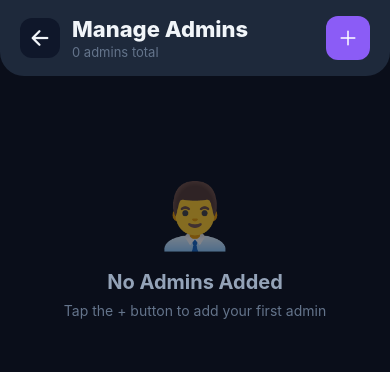
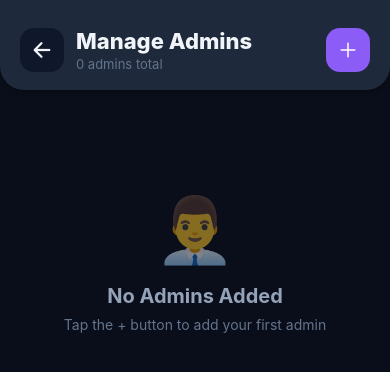
Before and after one commit to BuildingProjects/CampusGatePass, a React Native app in the folder client/: screen /ManageAdminScreen in a window 390 px wide. Shown: the top 372 px of the page. Built offline with nearby package versions, Linux system fonts and the light colour scheme.

Commit message:
fixed styling

```diff
--- a/client/Screen/ManageAdminScreen.js
+++ b/client/Screen/ManageAdminScreen.js
@@ -15,6 +15,7 @@ import {
   Keyboard,
   Platform,
   ActivityIndicator,
+  StatusBar,
 } from "react-native";
 import AsyncStorage from "@react-native-async-storage/async-storage";
 import { API_BASE_URL } from "@env";
@@ -237,7 +238,7 @@ export default function ManageAdminScreen({ navigation }) {
   if (loading) {
     return (
       <View style={styles.center}>
-        <ActivityIndicator size='large' color='#8B5CF6' />
+        <ActivityIndicator size="large" color="#8B5CF6" />
         <Text style={styles.loadingText}>Loading admins...</Text>
       </View>
     );
@@ -246,14 +247,13 @@ export default function ManageAdminScreen({ navigation }) {
   return (
     <SafeAreaView style={styles.safeArea}>
       <View style={styles.screen}>
-
         {/* Header */}
         <View style={styles.header}>
           <Pressable
             style={styles.backButton}
             onPress={() => navigation.goBack()}
           >
-            <Ionicons name='arrow-back' size={24} color='#F1F5F9' />
+            <Ionicons name="arrow-back" size={24} color="#F1F5F9" />
           </Pressable>
           <View style={styles.headerTextContainer}>
             <Text style={styles.headerTitle}>Manage Admins</Text>
@@ -262,7 +262,7 @@ export default function ManageAdminScreen({ navigation }) {
             </Text>
           </View>
           <Pressable style={styles.addButton} onPress={openAddModal}>
-            <Ionicons name='add' size={24} color='#FFF' />
+            <Ionicons name="add" size={24} color="#FFF" />
           </Pressable>
         </View>
 
@@ -304,7 +304,7 @@ export default function ManageAdminScreen({ navigation }) {
         </ScrollView>
 
         {/* Add Admin Modal */}
-        <Modal visible={modalVisible} animationType='slide' transparent>
+        <Modal visible={modalVisible} animationType="slide" transparent>
           <View style={styles.modalOverlay}>
             <KeyboardAvoidingView
               behavior={Platform.OS === "ios" ? "padding" : "height"}
@@ -315,7 +315,7 @@ export default function ManageAdminScreen({ navigation }) {
                   <View style={styles.modalHeader}>
                     <Text style={styles.modalTitle}>Add New Admin</Text>
                     <Pressable onPress={() => setModalVisible(false)}>
-                      <Ionicons name='close' size={24} color='#94A3B8' />
+                      <Ionicons name="close" size={24} color="#94A3B8" />
                     </Pressable>
                   </View>
 
@@ -324,8 +324,8 @@ export default function ManageAdminScreen({ navigation }) {
                       <Text style={styles.inputLabel}>Full Name *</Text>
                       <TextInput
                         style={styles.input}
-                        placeholder='Enter admin name'
-                        placeholderTextColor='#64748B'
+                        placeholder="Enter admin name"
+                        placeholderTextColor="#64748B"
                         value={formData.name}
                         onChangeText={(text) =>
                           setFormData({ ...formData, name: text })
@@ -337,14 +337,14 @@ export default function ManageAdminScreen({ navigation }) {
                       <Text style={styles.inputLabel}>Email *</Text>
                       <TextInput
                         style={styles.input}
-                        placeholder='admin@example.com'
-                        placeholderTextColor='#64748B'
+                        placeholder="admin@example.com"
+                        placeholderTextColor="#64748B"
                         value={formData.email}
                         onChangeText={(text) =>
                           setFormData({ ...formData, email: text })
                         }
-                        keyboardType='email-address'
-                        autoCapitalize='none'
+                        keyboardType="email-address"
+                        autoCapitalize="none"
                       />
                     </View>
 
@@ -352,13 +352,13 @@ export default function ManageAdminScreen({ navigation }) {
                       <Text style={styles.inputLabel}>Employee ID *</Text>
                       <TextInput
                         style={styles.input}
-                        placeholder='Enter unique employee ID'
-                        placeholderTextColor='#64748B'
+                        placeholder="Enter unique employee ID"
+                        placeholderTextColor="#64748B"
                         value={formData.employeeId}
                         onChangeText={(text) =>
                           setFormData({ ...formData, employeeId: text })
                         }
-                        autoCapitalize='characters'
+                        autoCapitalize="characters"
                       />
                     </View>
 
@@ -366,8 +366,8 @@ export default function ManageAdminScreen({ navigation }) {
                       <Text style={styles.inputLabel}>Password *</Text>
                       <TextInput
                         style={styles.input}
-                        placeholder='Enter password'
-                        placeholderTextColor='#64748B'
+                        placeholder="Enter password"
+                        placeholderTextColor="#64748B"
                         value={formData.password}
                         onChangeText={(text) =>
                           setFormData({ ...formData, password: text })
@@ -421,22 +421,27 @@ const styles = StyleSheet.create({
     fontSize: 15,
   },
 
-  // ----- HEADER -----
+  // ----- ✅ UNIFIED HEADER -----
   header: {
     flexDirection: "row",
     alignItems: "center",
     justifyContent: "space-between",
     paddingHorizontal: 20,
-    paddingVertical: 16,
+    paddingVertical: 18,
     backgroundColor: "#1E293B",
     borderBottomLeftRadius: 24,
     borderBottomRightRadius: 24,
-    elevation: 4,
+    elevation: 5,
+    shadowColor: "#000",
+    shadowOffset: { width: 0, height: 3 },
+    shadowOpacity: 0.2,
+    shadowRadius: 5,
+    paddingTop: Platform.OS === "android" ? StatusBar.currentHeight + 12 : 28,
   },
   backButton: {
-    width: 40,
-    height: 40,
-    borderRadius: 12,
+    width: 44,
+    height: 44,
+    borderRadius: 14,
     backgroundColor: "#0F172A",
     justifyContent: "center",
     alignItems: "center",
@@ -458,7 +463,7 @@ const styles = StyleSheet.create({
   addButton: {
     width: 44,
     height: 44,
-    borderRadius: 12,
+    borderRadius: 14,
     backgroundColor: "#8B5CF6",
     justifyContent: "center",
     alignItems: "center",
@@ -471,6 +476,7 @@ const styles = StyleSheet.create({
   },
   scrollContent: {
     padding: 20,
+    paddingBottom: 100,
   },
   emptyState: {
     alignItems: "center",
--- a/client/Screen/ViewLogsScreen.js
+++ b/client/Screen/ViewLogsScreen.js
@@ -13,6 +13,7 @@ import {
   Keyboard,
   Platform,
   Pressable,
+  StatusBar,
 } from "react-native";
 import AsyncStorage from "@react-native-async-storage/async-storage";
 import { API_BASE_URL } from "@env";
@@ -31,13 +32,10 @@ export default function ViewLogsScreen({ navigation }) {
 
       const response = await fetch(`${API_BASE_URL}/api/log/getalllogs`, {
         method: "GET",
-        headers: {
-          Authorization: `Bearer ${token}`,
-        },
+        headers: { Authorization: `Bearer ${token}` },
       });
 
       const text = await response.text();
-      console.log("🧾 Raw Response (All Logs):", text);
       const data = JSON.parse(text);
 
       if (!response.ok || !data.success) {
@@ -55,7 +53,7 @@ export default function ViewLogsScreen({ navigation }) {
     }
   };
 
-  // ✅ Fetch logs for a specific roll number (GET with query param)
+  // ✅ Fetch logs for a specific roll number
   const searchLogs = async () => {
     try {
       if (searchQuery.trim() === "") {
@@ -72,14 +70,11 @@ export default function ViewLogsScreen({ navigation }) {
         )}`,
         {
           method: "GET",
-          headers: {
-            Authorization: `Bearer ${token}`,
-          },
+          headers: { Authorization: `Bearer ${token}` },
         }
       );
 
       const text = await response.text();
-      console.log("🧾 Raw Response (Search Logs):", text);
       const data = JSON.parse(text);
 
       if (!response.ok || !data.success) {
@@ -130,38 +125,36 @@ export default function ViewLogsScreen({ navigation }) {
 
   return (
     <SafeAreaView style={styles.safeArea}>
+      <StatusBar
+        translucent
+        backgroundColor="transparent"
+        barStyle="light-content"
+      />
       <View style={styles.container}>
-        {/* Header */}
-        {/* <View style={styles.headerRow}>
-          <TouchableOpacity onPress={() => navigation.goBack()}>
-            <Ionicons name="arrow-back" size={26} color="#F1F5F9" />
-          </TouchableOpacity>
-          <Text style={styles.title}>All Logs</Text>
-          <View style={{ width: 26 }} />
-        </View>  */}
+        {/* ✅ Header */}
         <View style={styles.header}>
           <Pressable
             style={styles.backButton}
             onPress={() => navigation.goBack()}
           >
-            <Ionicons name='arrow-back' size={24} color='#F1F5F9' />
+            <Ionicons name="arrow-back" size={24} color="#F1F5F9" />
           </Pressable>
           <View style={styles.headerTextContainer}>
-            <Text style={styles.title}>All Logs</Text>
+            <Text style={styles.headerTitle}>All Logs</Text>
           </View>
         </View>
 
         {/* Search Bar */}
         <View style={styles.searchContainer}>
-          <Ionicons name='search-outline' size={20} color='#94A3B8' />
+          <Ionicons name="search-outline" size={20} color="#94A3B8" />
           <TextInput
             style={styles.searchInput}
-            placeholder='Search by Roll Number...'
-            placeholderTextColor='#94A3B8'
+            placeholder="Search by Roll Number..."
+            placeholderTextColor="#94A3B8"
             value={searchQuery}
             onChangeText={setSearchQuery}
             onSubmitEditing={handleSearch}
-            returnKeyType='search'
+            returnKeyType="search"
           />
           {searchQuery !== "" && (
             <TouchableOpacity
@@ -170,7 +163,7 @@ export default function ViewLogsScreen({ navigation }) {
                 fetchAllLogs();
               }}
             >
-              <Ionicons name='close-circle' size={20} color='#64748B' />
+              <Ionicons name="close-circle" size={20} color="#64748B" />
             </TouchableOpacity>
           )}
         </View>
@@ -178,12 +171,12 @@ export default function ViewLogsScreen({ navigation }) {
         {/* Logs List */}
         {loading ? (
           <View style={styles.center}>
-            <ActivityIndicator size='large' color='#3B82F6' />
+            <ActivityIndicator size="large" color="#3B82F6" />
             <Text style={styles.loadingText}>Fetching logs...</Text>
           </View>
         ) : logs.length === 0 ? (
           <View style={styles.center}>
-            <Ionicons name='document-text-outline' size={48} color='#475569' />
+            <Ionicons name="document-text-outline" size={48} color="#475569" />
             <Text style={styles.noLogsText}>No logs found</Text>
           </View>
         ) : (
@@ -206,23 +199,59 @@ const styles = StyleSheet.create({
   },
   container: {
     flex: 1,
-    // paddingHorizontal: 20,
-    // paddingTop: 20,
     backgroundColor: "#0A0E1A",
   },
-  headerRow: {
+
+  // ----- ✅ UNIFIED HEADER -----
+  header: {
     flexDirection: "row",
     alignItems: "center",
     justifyContent: "space-between",
-    marginBottom: 20,
-    paddingTop: Platform.OS === "android" ? 20 : 0, // ✅ add extra safe top padding
+    paddingHorizontal: 20,
+    paddingVertical: 18,
+    backgroundColor: "#1E293B",
+    borderBottomLeftRadius: 24,
+    borderBottomRightRadius: 24,
+    elevation: 5,
+    shadowColor: "#000",
+    shadowOffset: { width: 0, height: 3 },
+    shadowOpacity: 0.2,
+    shadowRadius: 5,
+    paddingTop: Platform.OS === "android" ? StatusBar.currentHeight + 12 : 28,
   },
-
-  title: {
+  backButton: {
+    width: 44,
+    height: 44,
+    borderRadius: 14,
+    backgroundColor: "#0F172A",
+    justifyContent: "center",
+    alignItems: "center",
+  },
+  headerTextContainer: {
+    flex: 1,
+    marginLeft: 12,
+  },
+  headerTitle: {
     color: "#F1F5F9",
     fontSize: 22,
     fontWeight: "800",
   },
+  headerSubtitle: {
+    color: "#64748B",
+    fontSize: 13,
+    marginTop: 2,
+  },
+  addButton: {
+    width: 44,
+    height: 44,
+    borderRadius: 14,
+    backgroundColor: "#8B5CF6",
+    justifyContent: "center",
+    alignItems: "center",
+    elevation: 4,
+  },
+
+  // ----- SEARCH -----
   searchContainer: {
     flexDirection: "row",
     alignItems: "center",
@@ -232,7 +261,7 @@ const styles = StyleSheet.create({
     paddingVertical: 8,
     marginBottom: 20,
     marginHorizontal: 20,
-    marginTop: 5,
+    marginTop: 10,
   },
   searchInput: {
     flex: 1,
@@ -240,25 +269,10 @@ const styles = StyleSheet.create({
     fontSize: 15,
     paddingHorizontal: 8,
   },
-  center: {
-    flex: 1,
-    justifyContent: "center",
-    alignItems: "center",
-    marginTop: 50,
-  },
-  loadingText: {
-    color: "#94A3B8",
-    marginTop: 12,
-    fontSize: 15,
-  },
-  noLogsText: {
-    color: "#64748B",
-    marginTop: 8,
-    fontSize: 14,
-    fontWeight: "500",
-  },
+
+  // ----- LIST -----
   listContainer: {
-    paddingBottom: 40,
+    paddingBottom: 100,
     marginHorizontal: 20,
   },
   logCard: {
@@ -304,47 +318,20 @@ const styles = StyleSheet.create({
     backgroundColor: "rgba(239,68,68,0.15)",
     color: "#EF4444",
   },
-  header: {
-    flexDirection: "row",
-    alignItems: "center",
-    justifyContent: "space-between",
-    paddingHorizontal: 20,
-    paddingVertical: 16,
-    backgroundColor: "#1E293B",
-    borderBottomLeftRadius: 24,
-    borderBottomRightRadius: 24,
-    elevation: 4,
-    marginBottom: 10,
-  },
-  backButton: {
-    width: 40,
-    height: 40,
-    borderRadius: 12,
-    backgroundColor: "#0F172A",
+  center: {
+    flex: 1,
     justifyContent: "center",
     alignItems: "center",
   },
-  headerTextContainer: {
-    flex: 1,
-    marginLeft: 12,
+  loadingText: {
+    color: "#94A3B8",
+    marginTop: 12,
+    fontSize: 15,
   },
-  headerTitle: {
-    color: "#F1F5F9",
-    fontSize: 22,
-    fontWeight: "800",
-  },
-  headerSubtitle: {
+  noLogsText: {
     color: "#64748B",
-    fontSize: 13,
-    marginTop: 2,
-  },
-  addButton: {
-    width: 44,
-    height: 44,
-    borderRadius: 12,
-    backgroundColor: "#8B5CF6",
-    justifyContent: "center",
-    alignItems: "center",
-    elevation: 4,
+    marginTop: 8,
+    fontSize: 14,
+    fontWeight: "500",
   },
 });
```
Also changed, not shown: 1 other file (tests, documents, lock files or other folders).
